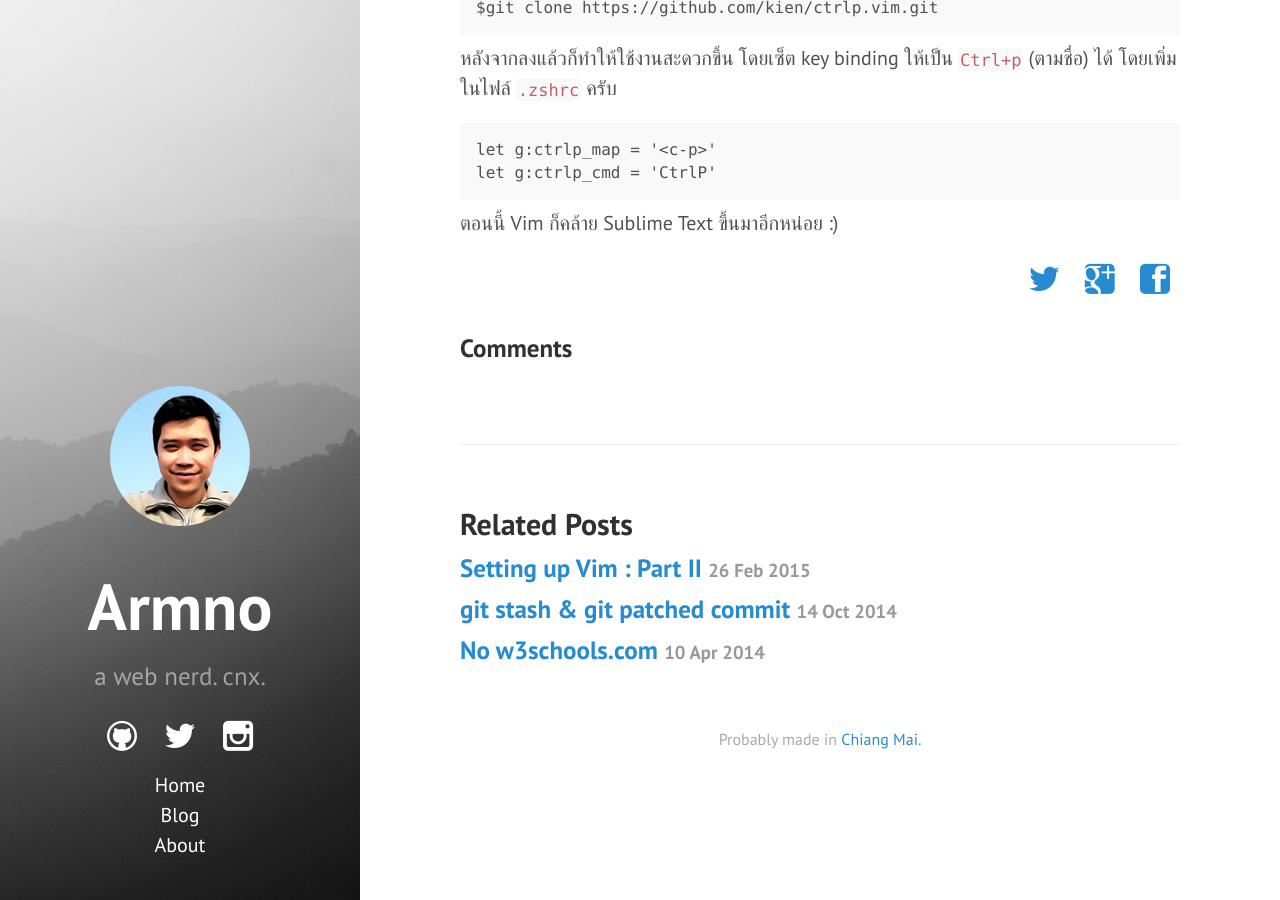
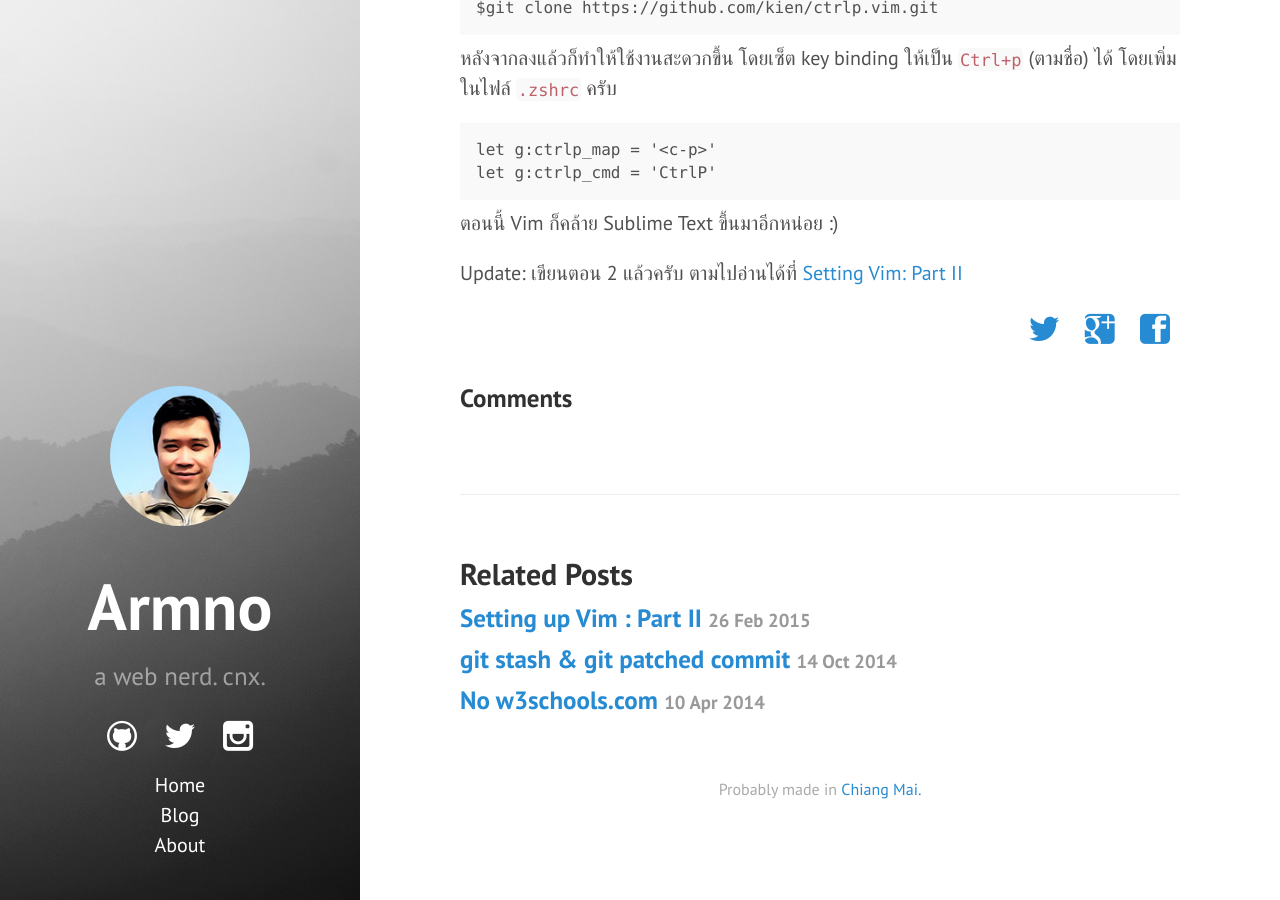
Before and after one commit to armno/armno.github.io, a Jekyll site: the page built from _posts/2013-09-05-setting-up-vim.md, in a window 1280 px wide and 900 px high, scrolled down 5583 px. Built offline with Jekyll 4.4.1, drawn with Linux system fonts in a browser that asks for light colours; comment, search, counter and statistics services are not loaded.

Commit message:
add a link to 2nd part into 1st part of setting up vim

```diff
--- a/_posts/2013-09-05-setting-up-vim.md
+++ b/_posts/2013-09-05-setting-up-vim.md
@@ -124,3 +124,5 @@ $git clone https://github.com/kien/ctrlp.vim.git</code></pre>
 let g:ctrlp_cmd = 'CtrlP'</code></pre>
 
 ตอนนี้ Vim ก็คล้าย Sublime Text ขึ้นมาอีกหน่อย :)
+
+Update: เขียนตอน 2 แล้วครับ ตามไปอ่านได้ที่ [Setting Vim: Part II](http://armno.github.io/2015/02/26/setting-up-vim-part-2/)
```
